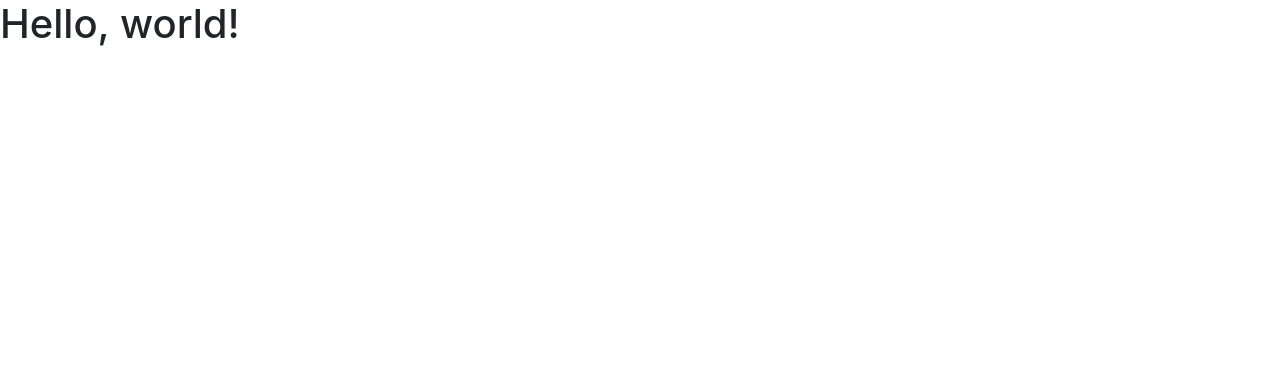
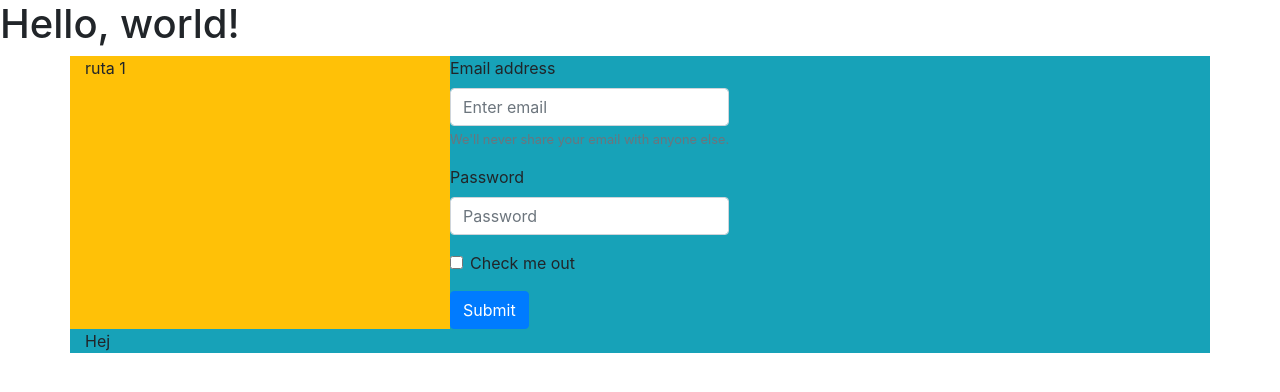
Before and after one commit to alfonsohlsson/alfonsohlsson.github.io, a plain HTML site: page bootstrap/boot.html in a window 1280 px wide. Drawn offline with nearby package versions, Linux system fonts and the light colour scheme.

Commit message:
Update boot.html

```diff
--- a/bootstrap/boot.html
+++ b/bootstrap/boot.html
@@ -13,6 +13,33 @@
   <body>
     <h1>Hello, world!</h1>
 
+    <div class="container bg-info" >
+      <div class="row">
+        <div class="col-xs-12 col-lg-4 bg-warning">
+          ruta 1
+        </div>
+        <form>
+  <div class="form-group">
+    <label for="exampleInputEmail1">Email address</label>
+    <input type="email" class="form-control" id="exampleInputEmail1" aria-describedby="emailHelp" placeholder="Enter email">
+    <small id="emailHelp" class="form-text text-muted">We'll never share your email with anyone else.</small>
+  </div>
+  <div class="form-group">
+    <label for="exampleInputPassword1">Password</label>
+    <input type="password" class="form-control" id="exampleInputPassword1" placeholder="Password">
+  </div>
+  <div class="form-group form-check">
+    <input type="checkbox" class="form-check-input" id="exampleCheck1">
+    <label class="form-check-label" for="exampleCheck1">Check me out</label>
+  </div>
+  <button type="submit" class="btn btn-primary">Submit</button>
+</form>
+        </div>
+
+      Hej
+
+    </div>
+
     <!-- Optional JavaScript -->
     <!-- jQuery first, then Popper.js, then Bootstrap JS -->
     <script src="https://code.jquery.com/jquery-3.3.1.slim.min.js" integrity="sha384-q8i/X+965DzO0rT7abK41JStQIAqVgRVzpbzo5smXKp4YfRvH+8abtTE1Pi6jizo" crossorigin="anonymous"></script>
```
